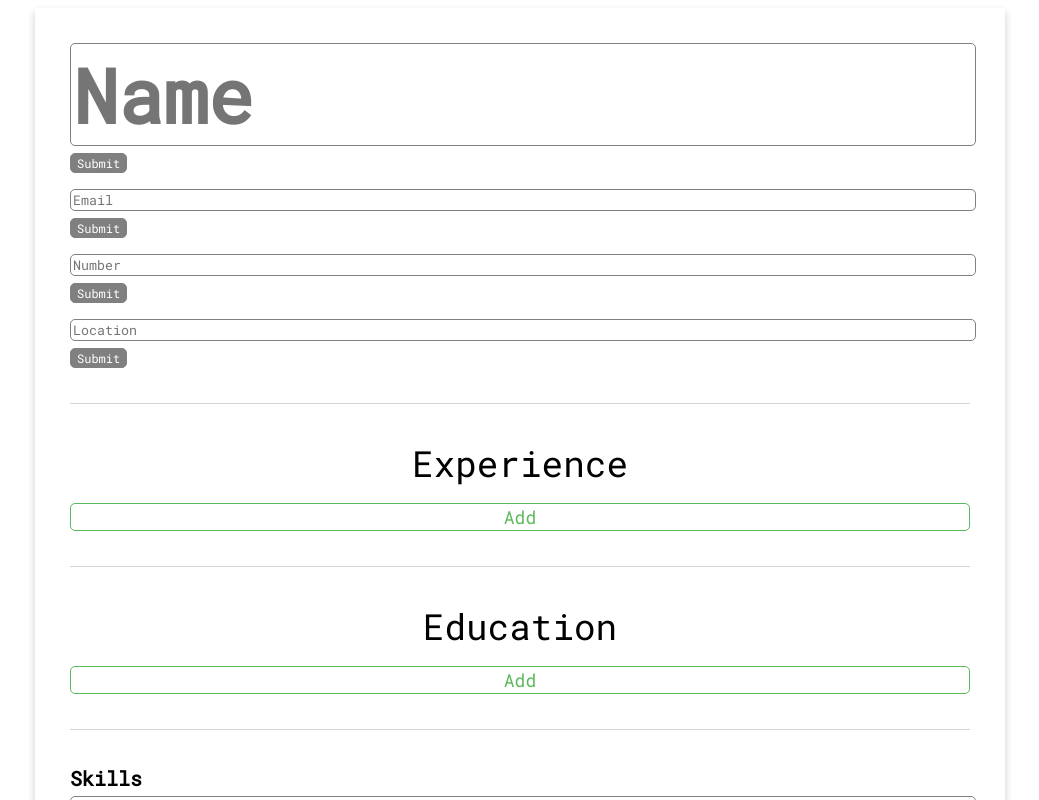
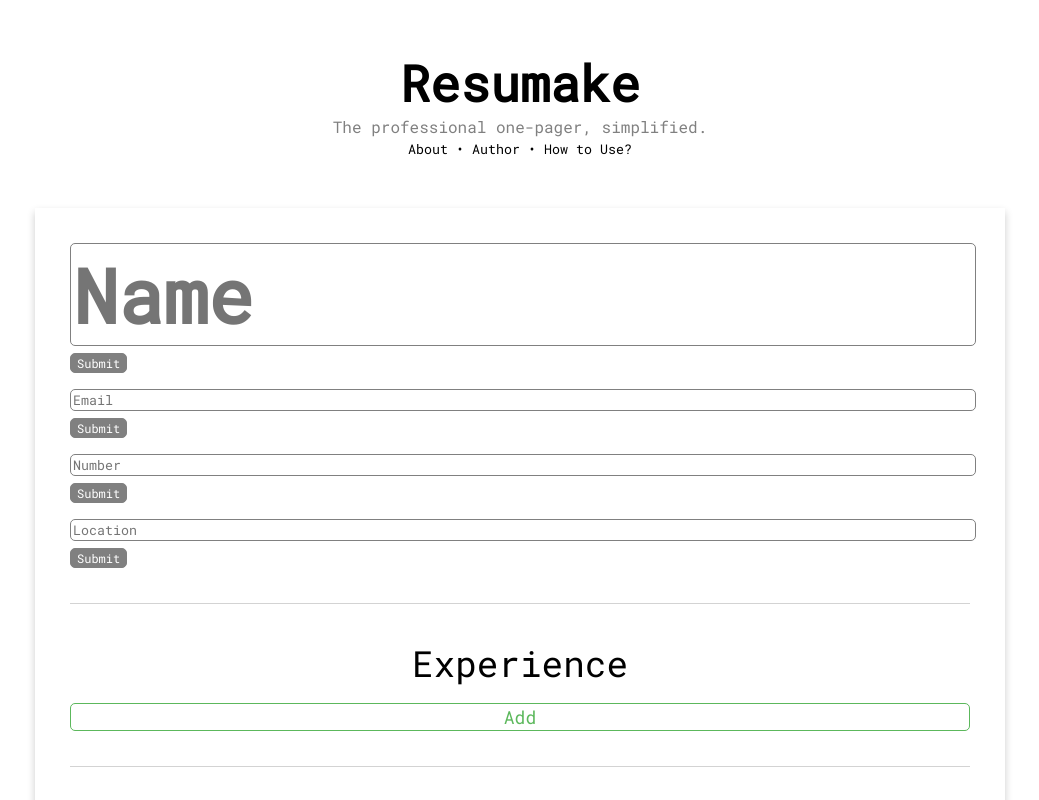
Before and after one commit to FrancisLangit/resumake, a React (Create React App) app: page / in a window 1280 px wide. Shown: the top 800 px of the page, without its empty margins (120-1159 px from the left). Built offline with nearby package versions, Linux system fonts and the light colour scheme; the HTML template or start-up script is replaced by a standard one.

Commit message:
Create Header component

```diff
--- a/src/App.js
+++ b/src/App.js
@@ -1,8 +1,14 @@
 import '@fontsource/roboto-mono';
+import { Header } from './components/Header/Header';
 import { Resume } from './components/Resume/Resume';
 
 const App = () => {
-  return <Resume />;
+  return (
+    <div style={{ fontFamily: 'Roboto Mono' }}>
+      <Header />
+      <Resume />
+    </div>
+  );
 };
 
 export default App;
--- /dev/null
+++ b/src/components/Header/Header.js
@@ -0,0 +1,15 @@
+import style from './Header.module.scss';
+
+const Header = () => {
+  return (
+    <div className={style.container}>
+      <div className={style.header}>Resumake</div>
+      <div className={style.subHeader}>
+        The professional one-pager, simplified.
+      </div>
+      <small>About • Author • How to Use?</small>
+    </div>
+  );
+};
+
+export { Header };
--- /dev/null
+++ b/src/components/Header/Header.module.scss
@@ -0,0 +1,13 @@
+.container {
+  text-align: center;
+  margin: 50px 0;
+}
+
+.header {
+  font-size: 50px;
+  font-weight: bolder;
+}
+
+.subHeader {
+  color: grey;
+}
--- a/src/components/Resume/Resume.module.scss
+++ b/src/components/Resume/Resume.module.scss
@@ -1,6 +1,5 @@
 .Resume {
   box-shadow: 0 4px 8px 0 rgba(0, 0, 0, 0.2);
-  font-family: 'Roboto Mono';
   margin: 0 auto;
   padding: 35px;
   width: 900px;
```
